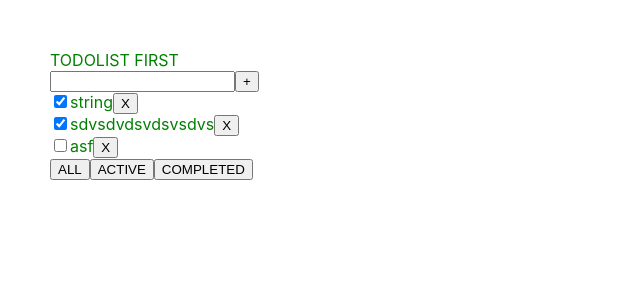
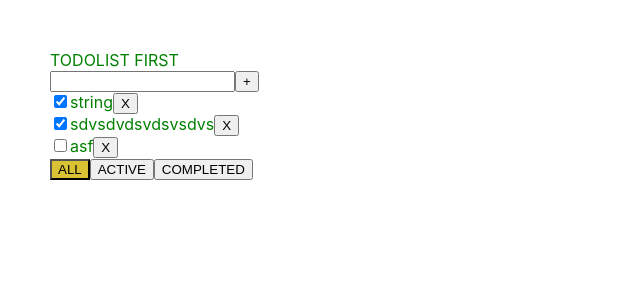
Before and after one commit to MichaelNovickiy/todolistNew, a React (Create React App) app: page / in a window 1280 px wide. Shown: the top 300 px of the page, without its empty margins (0-640 px from the left). Built offline with nearby package versions, Linux system fonts and the light colour scheme.

Commit message:
added filters colors

```diff
--- a/src/App.css
+++ b/src/App.css
@@ -1,3 +1,3 @@
-.Main{
-  padding: 50px;
+.Main {
+    padding: 50px;
 }
--- a/src/App.tsx
+++ b/src/App.tsx
@@ -24,6 +24,7 @@ function App() {
         <div className='Main'>
             <Todolist title={todolists.title}
                       tasks={allTasks}
+                      filter={todolists.filter}
             />
         </div>
     );
--- /dev/null
+++ b/src/Styles.css
@@ -0,0 +1,3 @@
+.active {
+    background: rgba(215, 188, 33, 0.91);
+}
--- a/src/Todolist.tsx
+++ b/src/Todolist.tsx
@@ -1,4 +1,5 @@
 import React from "react";
+import './Styles.css';
 import {useDispatch,} from "react-redux";
 import {InputText} from "./InputText";
 import {addTaskAC, TaskType,} from "./state/task-reducer";
@@ -29,18 +30,17 @@ export function Todolist(props: any) {
 
             <button onClick={(e) => {
                 dispatch(changeFilterAC('all'))
-            }
-            }>ALL
+            }} className={props.filter === 'all' ? 'active' : ''}>ALL
             </button>
             <button onClick={(e) => {
                 dispatch(changeFilterAC('active'))
             }
-            }>ACTIVE
+            } className={props.filter === 'active' ? 'active' : ''}>ACTIVE
             </button>
             <button onClick={(e) => {
                 dispatch(changeFilterAC('completed'))
             }
-            }>COMPLETED
+            } className={props.filter === 'completed' ? 'active' : ''}>COMPLETED
             </button>
         </div>
     </div>;
```
